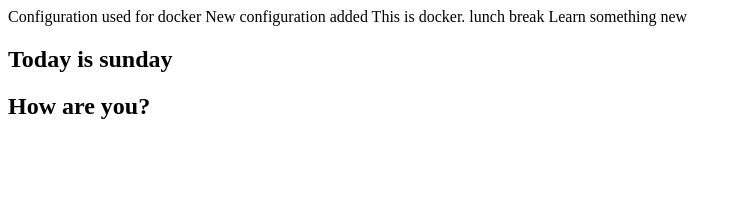
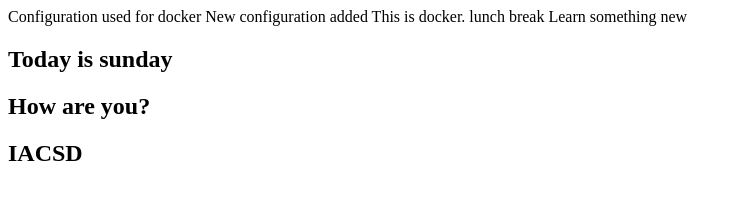
Before and after one commit to SakshiS2001/Containerazation, a plain HTML site: page index.html in a window 1280 px wide. Shown: the whole page, without its empty margins (0-741 px from the left). Drawn offline with Linux system fonts and the light colour scheme.

Commit message:
sunday_special_task

```diff
--- a/index.html
+++ b/index.html
@@ -5,3 +5,4 @@ lunch break
 Learn something new
 <h2> Today is sunday</h2>
 <h2> How are you?</h2>
+<h2>IACSD</h2>
```
